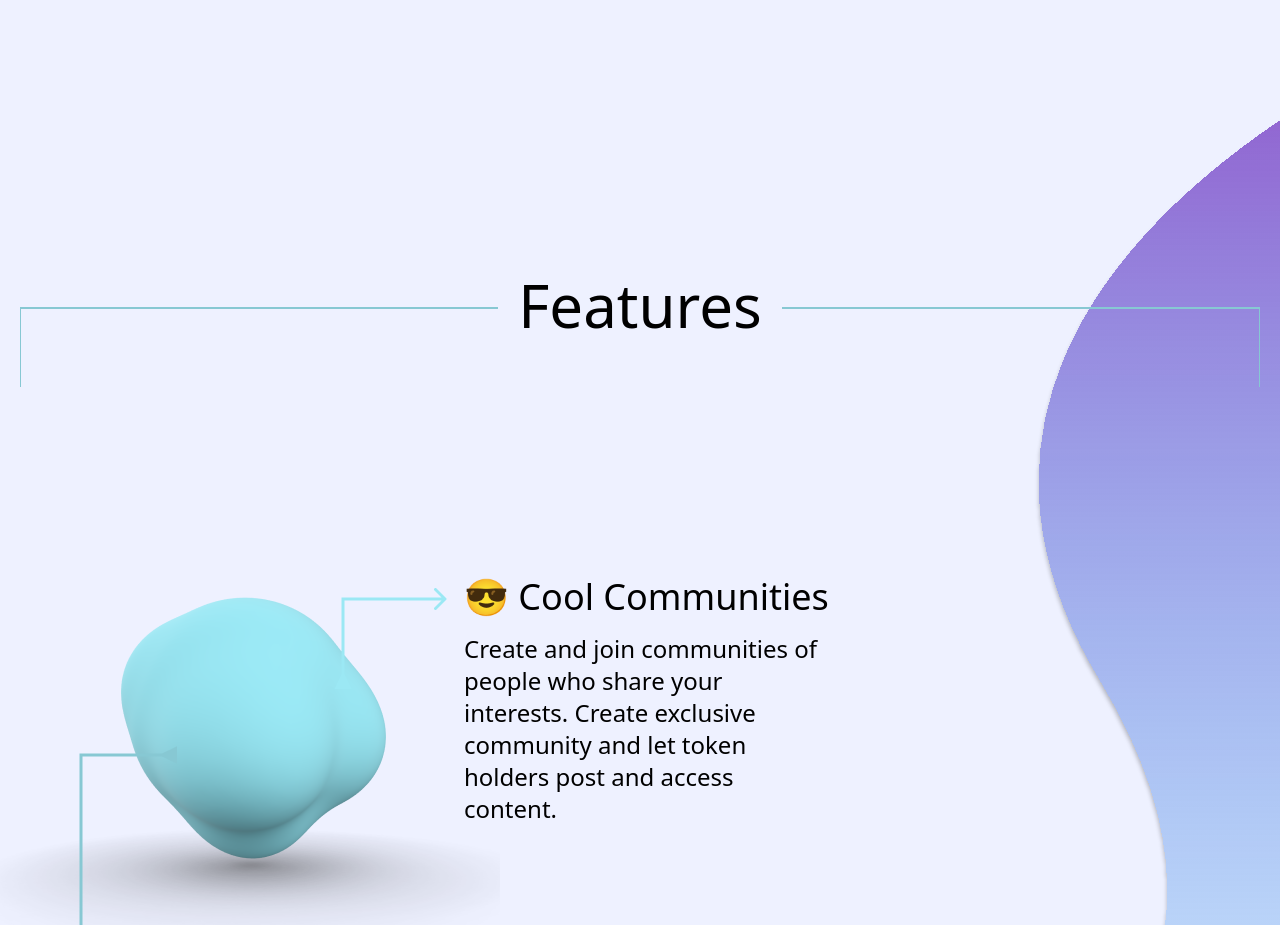
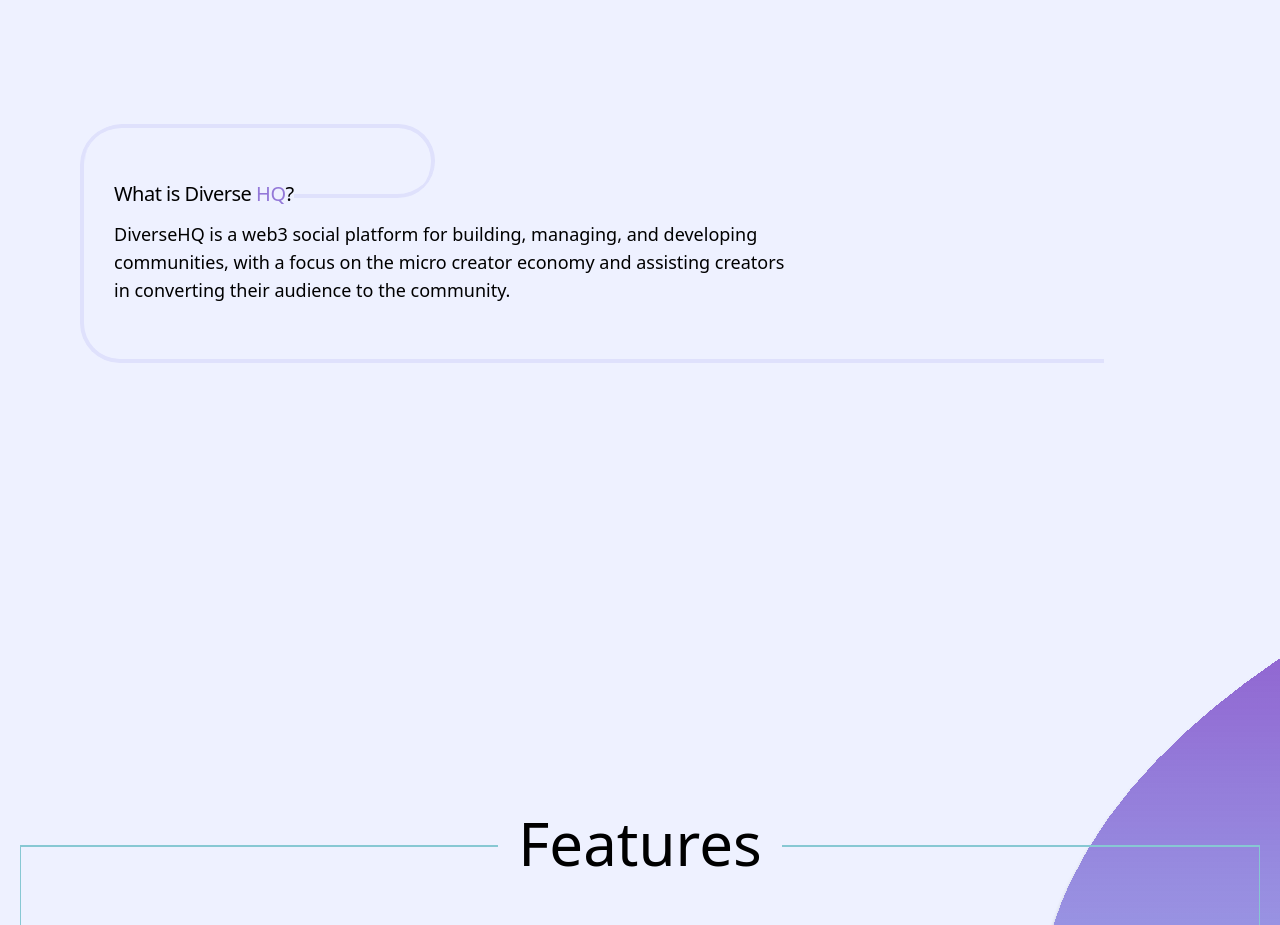
Before and after one commit to DiverseHQ/landingPage, a Next.js app: page / in a window 1280 px wide. Shown: the part 900-1825 px from the top of the page. Built offline with nearby package versions, Linux system fonts and the light colour scheme.

Commit message:
diverseHQ introduction UI

```diff
--- /dev/null
+++ b/components/new/DiverseHQIntroDiv.js
@@ -0,0 +1,26 @@
+import React from 'react'
+
+const DiverseHQIntroDiv = () => {
+  return (
+    <>
+      <div className="intro my-[150px] mx-4 sm:mx-8 md:mx-20 relative">
+        <h2 className="intro-title text-xl font-medium tracking-tight mb-3">
+          What is Diverse <span className="text-[#9378D8]">HQ</span>?{' '}
+        </h2>
+        <p className="text-lg  sm:w-[70%]">
+          DiverseHQ is a web3 social platform for building, managing, and
+          developing communities, with a focus on the micro creator economy and
+          assisting creators in converting their audience to the community.
+        </p>
+
+        {/* <img
+          className="absolute top-0  left-[1235px] w-[150px]"
+          src="./introIllustration.png"
+          alt="semi-circle for aesthetic reasons"
+        /> */}
+      </div>
+    </>
+  )
+}
+
+export default DiverseHQIntroDiv
--- a/pages/index.js
+++ b/pages/index.js
@@ -1,5 +1,5 @@
 import React, { useRef } from 'react'
-// import DiverseHQIntroDiv from '../components/new/DiverseHQIntroDiv'
+import DiverseHQIntroDiv from '../components/new/DiverseHQIntroDiv'
 import FeaturesSection from '../components/new/FeaturesSection'
 import LandingSection from '../components/new/LandingSection'
 import SocialAndFooter from '../components/new/SocialAndFooter'
@@ -18,7 +18,7 @@ export default function Home() {
         featureSectionRef={featureSectionRef}
         teamSectionRef={teamSectionRef}
       />
-      {/* <DiverseHQIntroDiv /> */}
+      <DiverseHQIntroDiv />
       <div className="relative">
         <div ref={featureSectionRef}>
           <FeaturesSection />
--- a/styles/globals.css
+++ b/styles/globals.css
@@ -192,3 +192,43 @@
     padding: 10px;
   }
 }
+
+
+/* Introduction div */
+.intro {
+  min-width: 300px;
+  width: 80%;
+  border: 2px solid #DFE1FC;
+  padding: 55px 30px;
+  border-width: 0px 0 4px 4px;
+  border-radius: 40px 0 0 40px;
+}
+
+.intro-title {
+  position: relative;
+}
+
+.intro-title::before {
+  content: "";
+  width: 350px;
+  position: absolute;
+  border: solid #DFE1FC;
+  border-width: 4px 4px 0 0;
+  border-radius: 40px 40px 40px 0;
+  left: -29px;
+  top: -56px;
+  padding: 35px;
+}
+
+.intro-title::after {
+  content: "";
+  position: absolute;
+  border: solid #DFE1FC;
+  width: 140px;
+  bottom: 10px;
+  left: 180px;
+  padding: 35px;
+
+  border-width: 0 0 4px 0;
+  border-radius: 0 40px 40px 0;
+}
```
Also changed, not shown: public/introIllustration.png (added).
